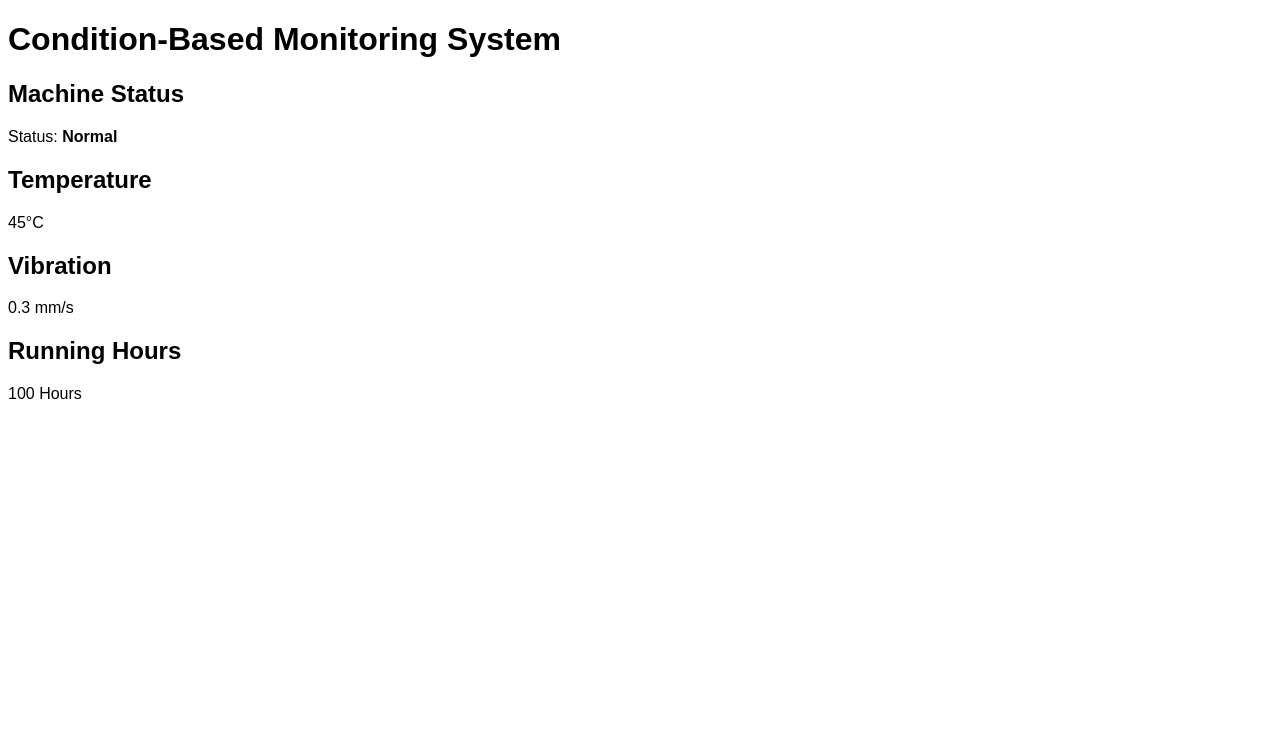
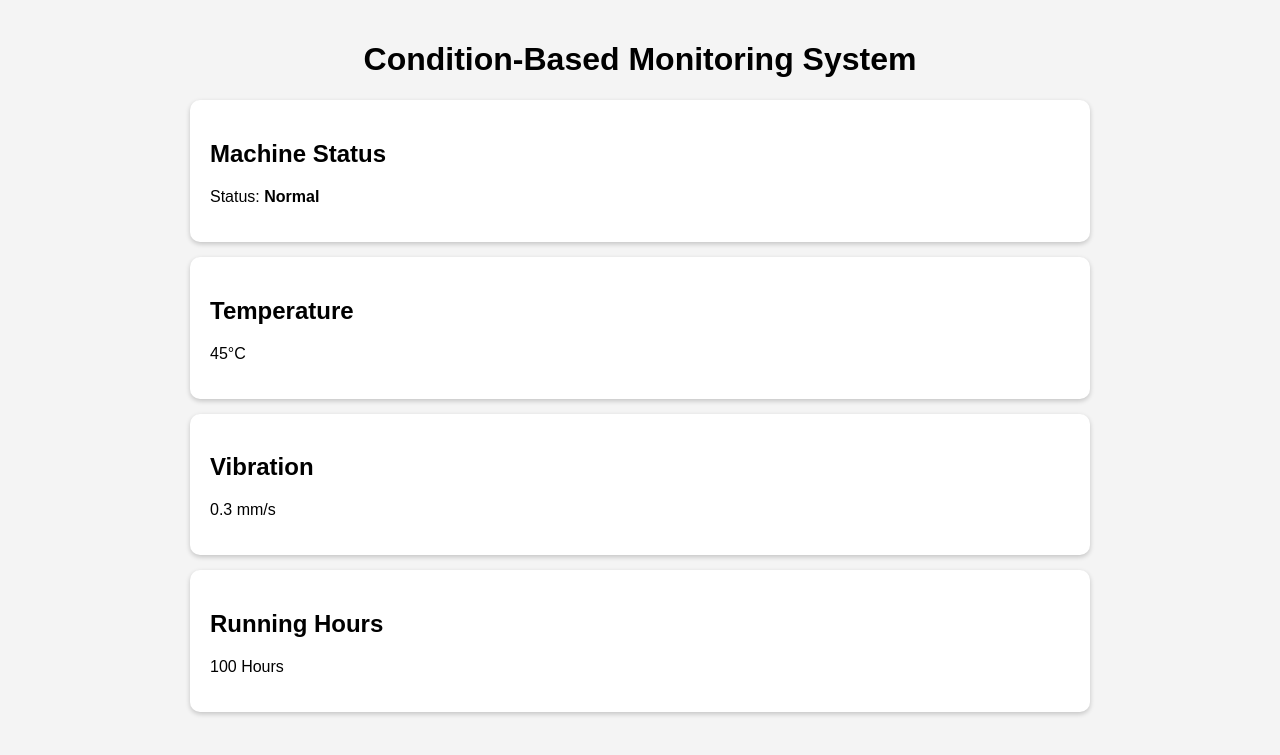
Before and after one commit to rstamilan962007/cbm-system, a Flask app: page / in a window 1280 px wide. Shown: the top 755 px of the page. Run offline with Flask 3, Linux system fonts and the light colour scheme.

Commit message:
Enhance CSS styles for body and layout elements

```diff
--- a/static/style.css
+++ b/static/style.css
@@ -1,3 +1,23 @@
 body{
-    font-family: Arial;
+    font-family: Arial, sans-serif;
+    background:#f4f4f4;
+    margin:0;
+    padding:20px;
 }
+
+.container{
+    max-width:900px;
+    margin:auto;
+}
+
+h1{
+    text-align:center;
+}
+
+.card{
+    background:white;
+    padding:20px;
+    margin:15px 0;
+    border-radius:10px;
+    box-shadow:0 2px 5px rgba(0,0,0,0.2);
+}
```
